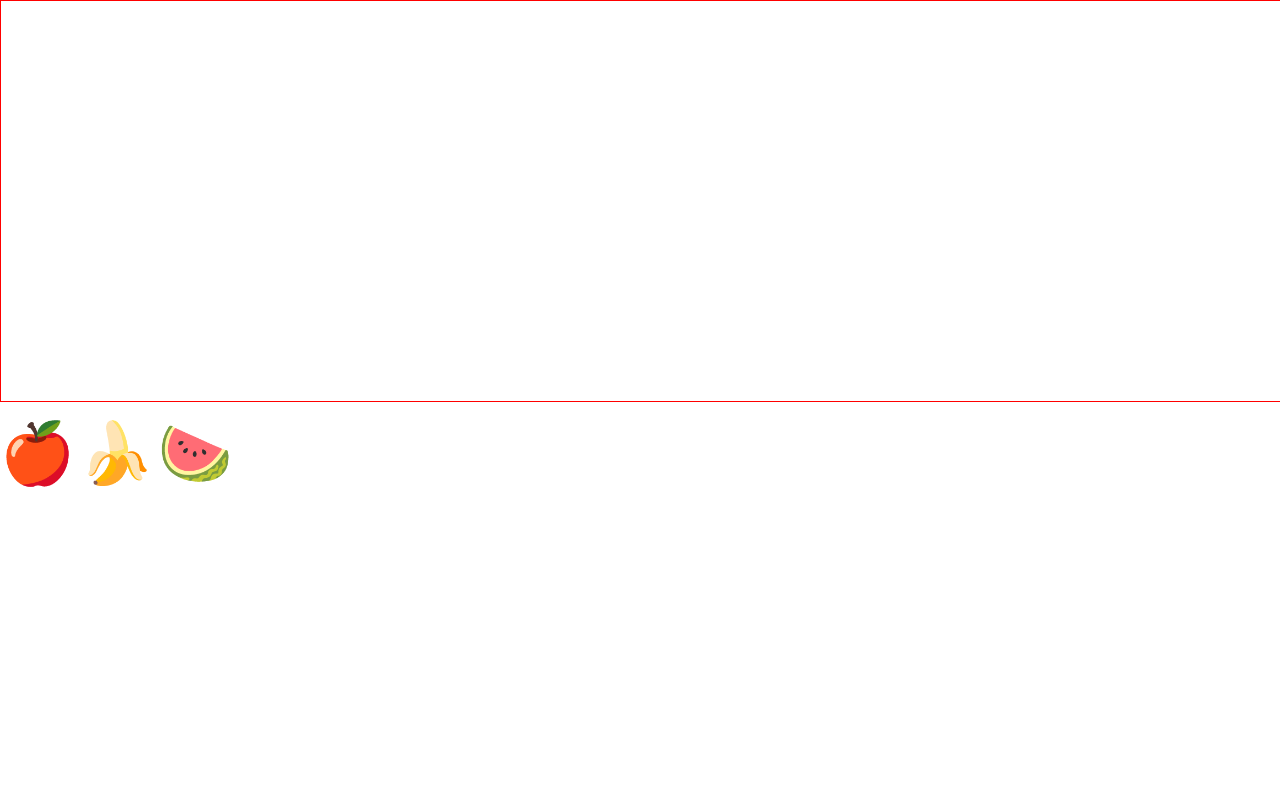
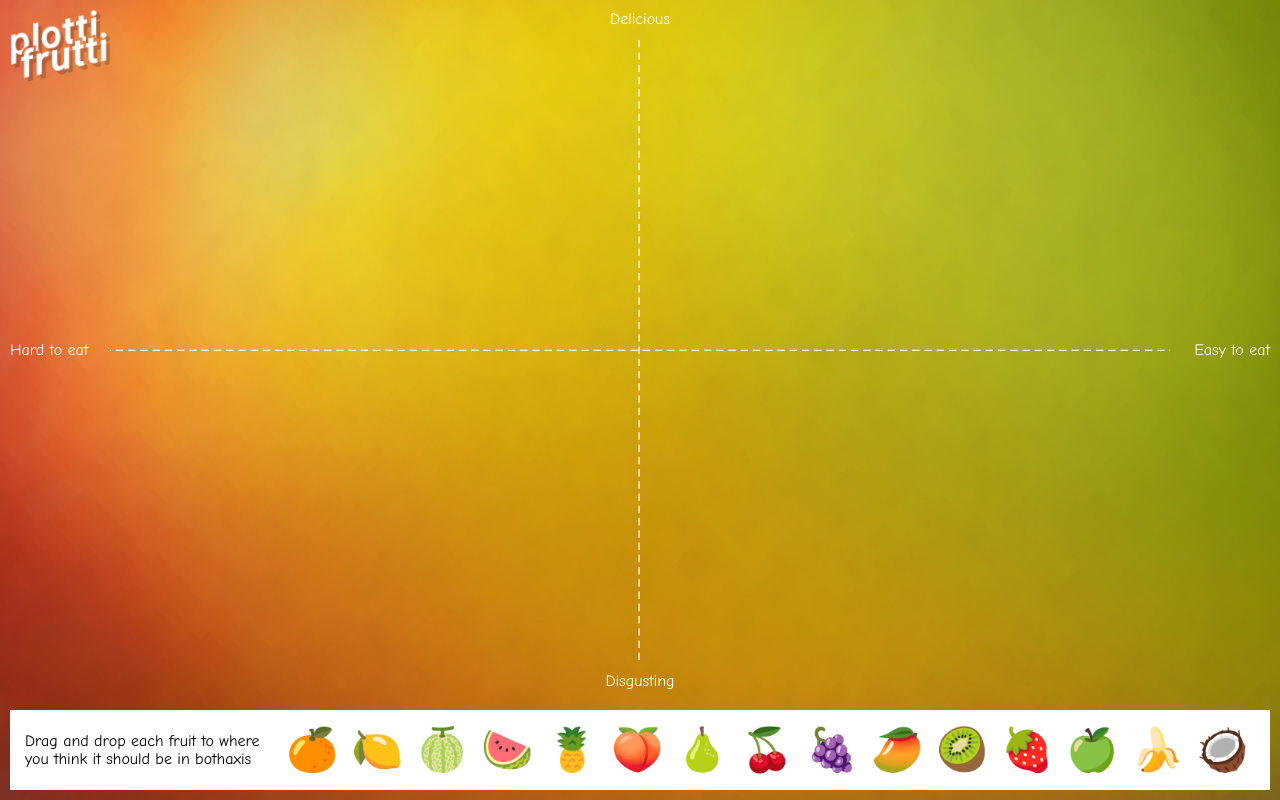
Before and after one commit to satellitestudio/plotti-frutti, a website: page index.html in a window 1280 px wide. Drawn offline with Linux system fonts and the light colour scheme.

Commit message:
basic styles

```diff
--- a/index.css
+++ b/index.css
@@ -1,21 +1,95 @@
-body {
+* {
+  box-sizing: border-box;
   margin: 0;
   padding: 0;
 }
 
+body {
+  font-family: "Comic Sans MS", cursive, sans-serif;
+  font-size: 16px;
+  display: flex;
+  flex-direction: column;
+  height: 100vh;
+  background: url("img/bg.jpg");
+  background-size: 100% 100%;
+}
+
+#logo {
+  position: absolute;
+  top: 10px;
+  left: 10px;
+}
+
+#logo img {
+  width: 100px;
+}
+
 #plot {
-  width: 100%;
-  height: 400px;
-  border: 1px solid red;
+  margin: 10px;
+  flex: 1;
+  position: relative;
+  color: white;
+}
+#plot::before {
+  content: "";
+  position: absolute;
+  top: 30px;
+  left: 100px;
+  width: calc(100% - 200px);
+  height: calc(100% - 60px);
+  background-image: url("img/plotbg.svg");
+  background-position: center center;
+  background-size: cover;
+}
+
+#plot #delicious {
+  position: absolute;
+  top: 0;
+  left: 50%;
+  transform: translateX(-50%);
+}
+
+#plot #disgusting {
+  position: absolute;
+  bottom: 0;
+  left: 50%;
+  transform: translateX(-50%);
+}
+
+#plot #hard {
+  position: absolute;
+  left: 0;
+  top: 50%;
+  transform: translateY(-50%);
+}
+
+#plot #easy {
+  position: absolute;
+  right: 0;
+  top: 50%;
+  transform: translateY(-50%);
+}
+
+#bottomBar {
+  display: flex;
+  align-items: center;
+  padding: 15px;
+  margin: 10px;
+  background: white;
+}
+
+#hint {
+  margin-right: 20px;
 }
 
 #user-fruits {
-  padding: 0
+  display: flex;
+  flex: 1;
+  justify-content: space-around;
 }
 
 #user-fruits li {
   list-style: none;
   padding: 0;
-  display: inline-block;
-  font-size: 60px;
+  font-size: 42px;
 }
--- a/index.html
+++ b/index.html
@@ -1,21 +1,47 @@
 <!DOCTYPE html>
 <html lang="en">
   <head>
-  <meta charset="UTF-8">
-  <meta name="viewport" content="width=device-width, initial-scale=1.0">
-  <meta http-equiv="X-UA-Compatible" content="ie=edge">
-  <link rel="stylesheet" href="index.css">
+    <meta charset="UTF-8" />
+    <meta name="viewport" content="width=device-width, initial-scale=1.0" />
+    <meta http-equiv="X-UA-Compatible" content="ie=edge" />
+    <link rel="stylesheet" href="index.css" />
     <title>plotti-frutti</title>
   </head>
   <body>
+    <div id="logo">
+      <img src="img/logo.png" alt="plotti-frutti" />
+    </div>
     <div id="plot">
+      <span id="delicious">Delicious</span>
+      <span id="disgusting">Disgusting</span>
+      <span id="hard">Hard to eat</span>
+      <span id="easy">Easy to eat</span>
+    </div>
+    <div id="bottomBar">
+      <span id="hint"
+        >Drag and drop each fruit to where
+        <br />
+        you think it should be in bothaxis
+      </span>
+      <ul id="user-fruits">
+        <li>🍊</li>
+        <li>🍋</li>
+        <li>🍈</li>
+        <li>🍉</li>
+        <li>🍍</li>
+        <li>🍑</li>
+        <li>🍐</li>
+        <li>🍒</li>
+        <li>🍇</li>
+        <li>🥭</li>
+        <li>🥝</li>
+        <li>🍓</li>
+        <li>🍏</li>
+        <li>🍌</li>
+        <li>🥥</li>
+      </ul>
+    </div>
 
-  </div>
-  <ul id="user-fruits">
-    <li>🍎</li>
-    <li>🍌</li>
-    <li>🍉</li>
-  </div>
     <script src="./index.js"></script>
   </body>
 </html>
```
Also changed, not shown: img/bg.jpg (added), img/logo.png (added), img/plotbg.svg (added). Lines whose indentation alone changed are shown as unchanged.
